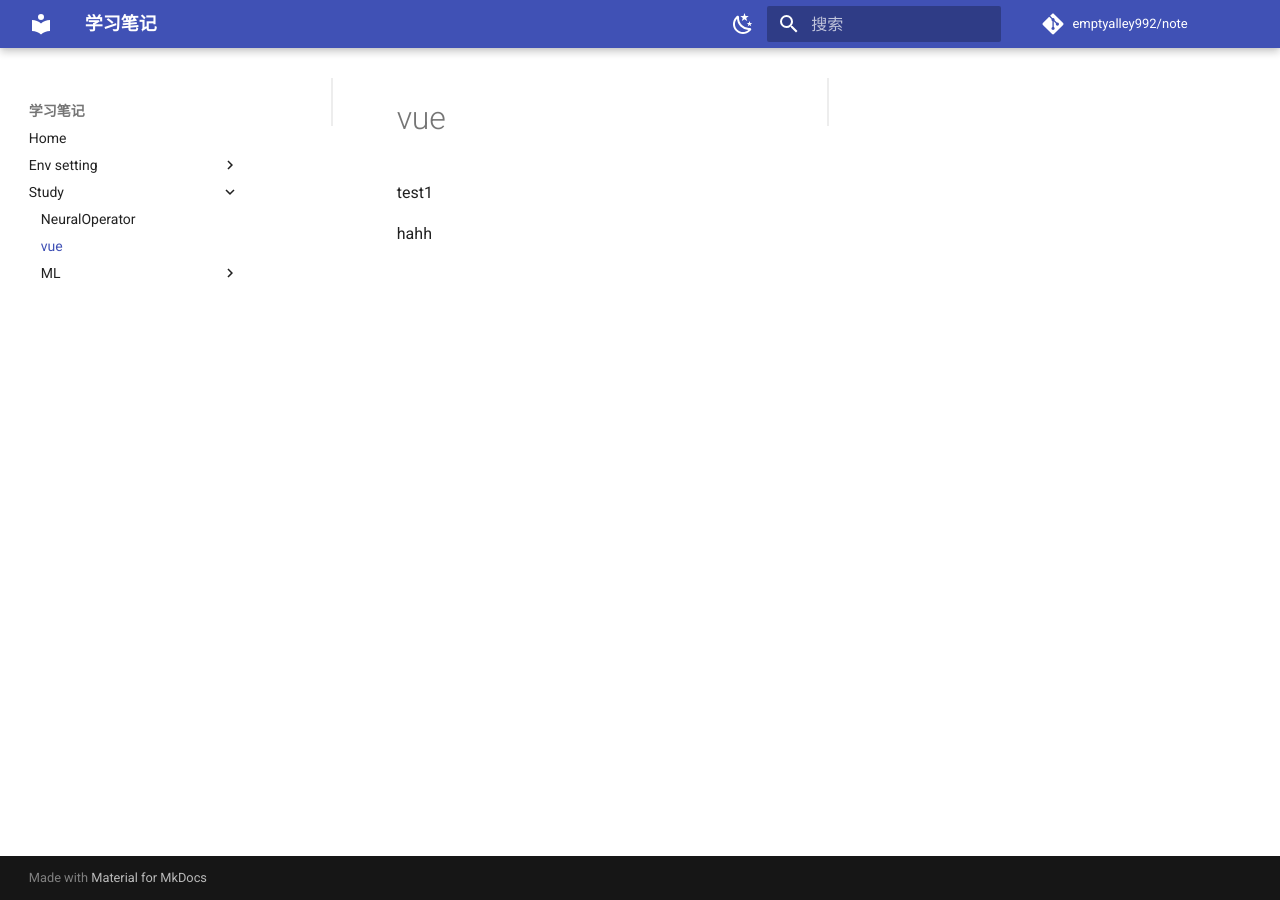
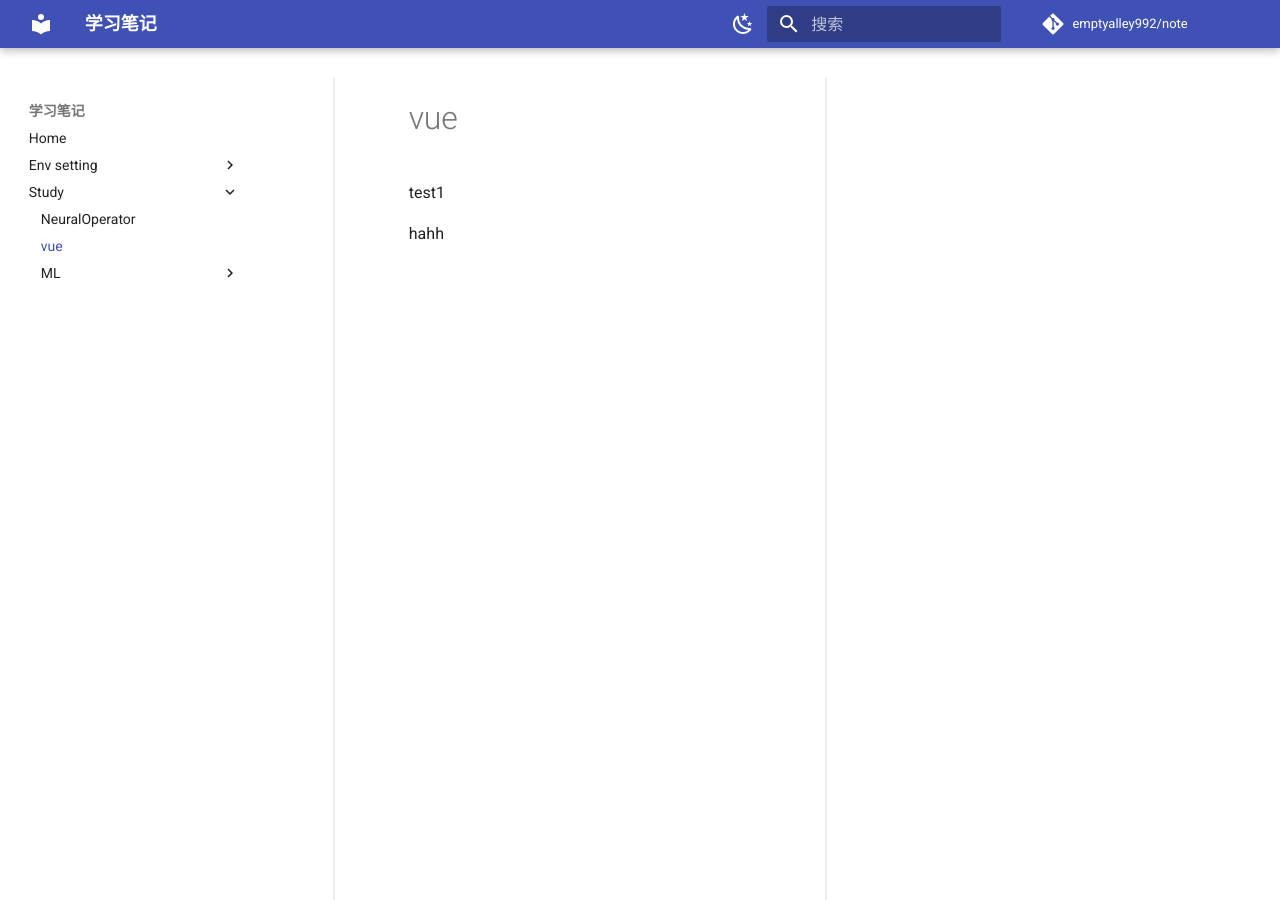
Before and after one commit to emptyalley992/note, an MkDocs documentation site: the page built from docs/study/vue.md, in a window 1280 px wide and 900 px high. Built offline with MkDocs 1.6.1 and Material for MkDocs 9.7.7, drawn with Linux system fonts in a browser that asks for light colours; comment, search, counter and statistics services are not loaded.

Commit message:
布局大优化V2.1

```diff
--- a/docs/stylesheets/custom.css
+++ b/docs/stylesheets/custom.css
@@ -1,5 +1,6 @@
+/* docs/stylesheets/custom.css */
 
-/* 1. 强制突破整体页面的最大宽度限制，让内容占据屏幕 98% 的宽度 */
+/* 1. 强制突破整体页面的最大宽度限制，占据屏幕 98% 的宽度 */
 .md-grid {
     max-width: 98% !important;
 }
@@ -8,25 +9,40 @@
 @media screen and (min-width: 1220px) {
 
     /* ======== 左侧边栏（导航） ======== */
-    .md-sidebar--primary {
+    /* 清除可能遗留的边框设置，并强制各层级容器宽度 */
+    .md-sidebar--primary,
+    .md-sidebar--primary .md-sidebar__scrollwrap,
+    .md-sidebar--primary .md-sidebar__inner {
         width: 16rem !important;
         left: 1% !important;
-        /* 在右侧加一条极细的分割线 */
-        border-right: 2px solid var(--md-default-fg-color--lightest) !important;
+        border: none !important;
     }
 
     /* ======== 右侧边栏（目录 TOC） ======== */
-    .md-sidebar--secondary {
+    /* 强行撑开右侧所有层级的容器（宽度加到了 26rem，对长标题非常友好） */
+    .md-sidebar--secondary,
+    .md-sidebar--secondary .md-sidebar__scrollwrap,
+    .md-sidebar--secondary .md-sidebar__inner {
         width: 22rem !important;
         right: 1% !important;
-        /* 在左侧加一条极细的分割线 */
-        border-left: 2px solid var(--md-default-fg-color--lightest) !important;
+        border: none !important;
     }
 
-    /* ======== 中间主体内容区 ======== */
+    /* 【核心修复】解除右侧目录文字本身的宽度封印，让它充分利用 26rem 的空间 */
+    .md-nav--secondary .md-nav__link {
+        max-width: 100% !important;
+    }
+
+    /* ======== 中间主体内容区（完美的分割线方案） ======== */
+    /* 我们把线画在中间正文区域的左右两侧，这样线就会永远贴着内容！ */
     .md-content {
-        /* 【优化】为了防止笔记正文紧贴着两边的分割线，左右各增加 2rem 的呼吸感留白 */
-        padding-left: 2rem !important;
-        padding-right: 2rem !important;
+        padding-left: 2.5rem !important;  /* 正文与左线的呼吸感间距 */
+        padding-right: 2.5rem !important; /* 正文与右线的呼吸感间距 */
+        border-left: 2px solid var(--md-default-fg-color--lightest) !important;
+        border-right: 2px solid var(--md-default-fg-color--lightest) !important;
+
+        /* 【核心修复】强制中间内容区域至少有 100% 的屏幕高度 */
+        /* 这样即使你的某篇笔记只有一行字，左右两边的细线也会一直贯穿到屏幕最底端！ */
+        min-height: 100vh !important;
     }
 }
```
